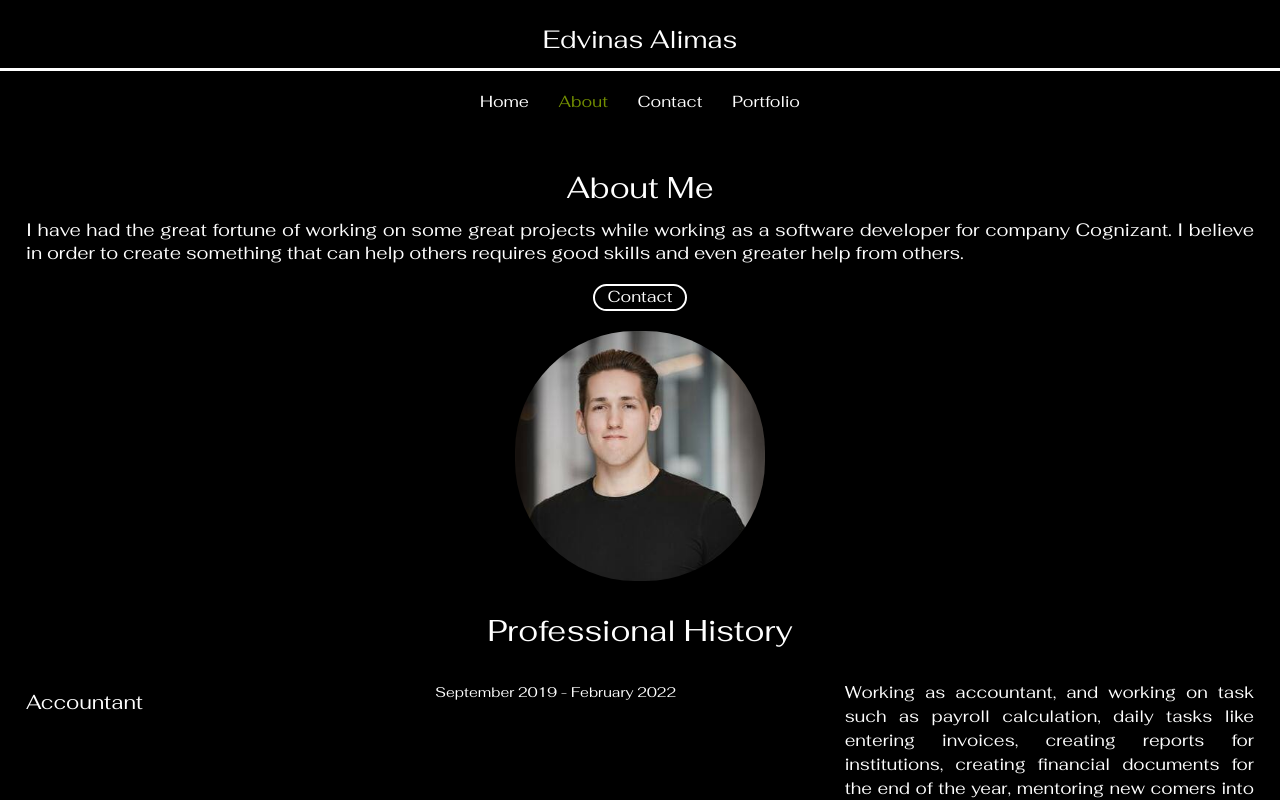
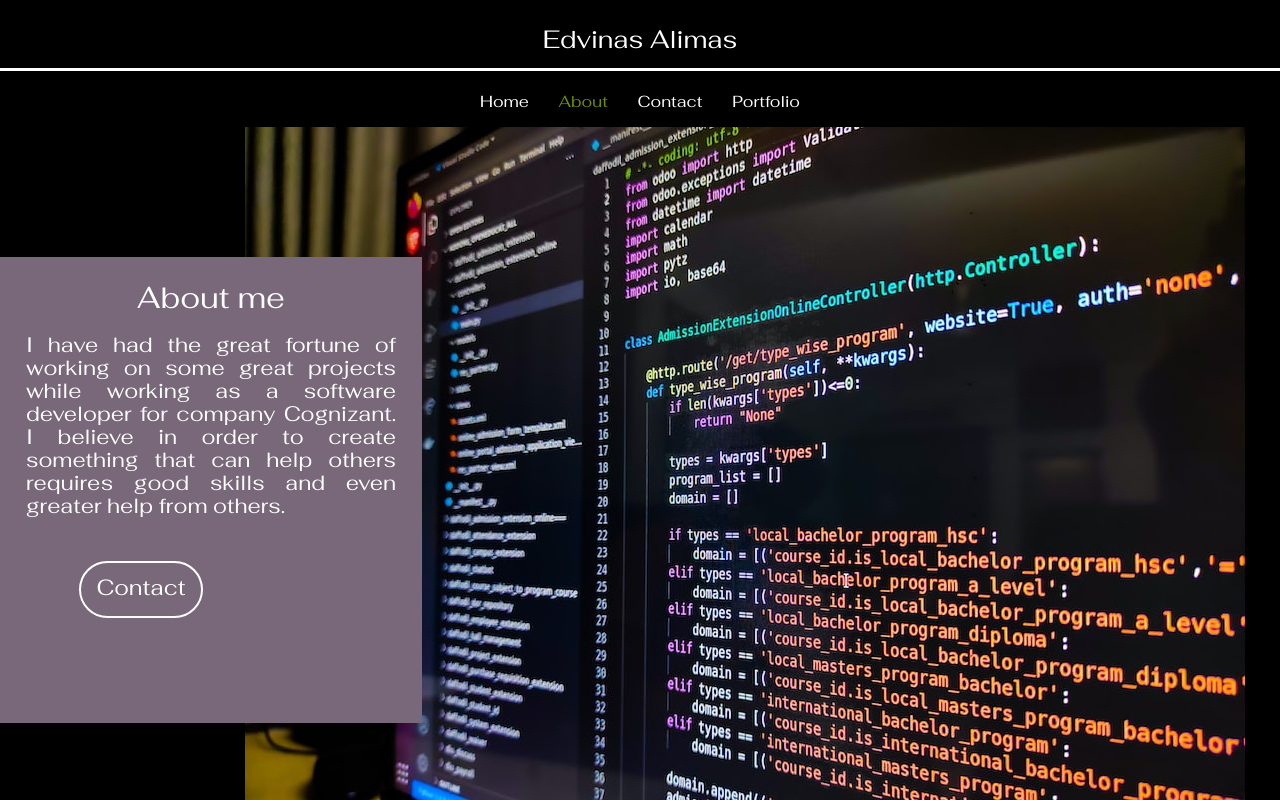
Before and after one commit to EdvinasA/react-edvinas, a React (Create React App) app in the folder app/: page /about in a window 1280 px wide. Shown: the top 800 px of the page. Built offline with nearby package versions, Linux system fonts and the light colour scheme.

Commit message:
Update styles for about me page

```diff
--- a/app/src/components/AboutComponent/AboutComponent.scss
+++ b/app/src/components/AboutComponent/AboutComponent.scss
@@ -88,10 +88,78 @@ button, input[type="submit"], input[type="reset"] {
   width: 90px;
 }
 
+.about-header-image {
+  display: none;
+}
+
+.about-header-contact-desktop {
+  display: none;
+}
+
+.about-header-title-desktop {
+  display: none;
+}
 
 @media (min-width: 1280px) {
   .experience-wrapper {
     display: grid;
     grid-template-columns: repeat(3, 1fr);
   }
+  .about-header-image {
+    display: flex;
+    position: absolute;
+    z-index: -1;
+    padding-left: 245px;
+  }
+  .about-header-wrapper {
+    display: flex;
+    padding: 15px 0;
+    height: 750px;
+  }
+  .about-header {
+    display: none;
+  }
+  .about-contact-wrapper {
+    display: none;
+  }
+  .about-header-wrapper {
+    display: flex;
+    margin: 0 auto;
+  }
+  .about-header-description {
+    position: absolute;
+    background-color: #78687A;
+    width: 370px;
+    height: 443px;
+    margin-top: 130px;
+  }
+  .about-header-wrapper-desktop {
+    position: relative;
+  }
+  .about-header-title-desktop {
+    display: inline-block;
+    font-size: 30px;
+    text-align: center;
+    padding: 26px 0 24px 0;
+    width: 100%;
+  }
+  .about-header-description-desktop {
+    font-size: 21px;
+    line-height: 23px;
+    text-align: justify;
+  }
+  .about-header-contact-desktop {
+    padding: 44px 0 0 53px;
+    display: inline-block;
+  }
+  .about-contact-button {
+    padding-top: 13px;
+    height: 40px;
+    width: 120px;
+    border-radius: 55px;
+    display: inline-block;
+  }
+  .about-header-description {
+    font-size: 22px;
+  }
 }
--- a/app/src/components/AboutComponent/AboutComponent.tsx
+++ b/app/src/components/AboutComponent/AboutComponent.tsx
@@ -6,10 +6,19 @@ const AboutComponent = () => {
       <div className='about'>
         <div>
           <div className='about-header'>About Me</div>
-          <div className='about-header-description'>
-            I have had the great fortune of working on some great projects
-            while working as a software developer for company Cognizant.
-            I believe in order to create something that can help others requires good skills and even greater help from others.
+          <div className='about-header-wrapper'>
+            <div className='about-header-wrapper-desktop'>
+              <div className='about-header-description'>
+                <div className='about-header-title-desktop'>About me</div>
+                <div className='about-header-description-desktop'>
+                  I have had the great fortune of working on some great projects
+                  while working as a software developer for company Cognizant.
+                  I believe in order to create something that can help others requires good skills and even greater help from others.
+                </div>
+                <div className='about-header-contact-desktop'><a className='about-contact-button' href="mailto:edvinasalimas98@gmail.com">Contact</a></div>
+              </div>
+              <div className='about-header-image'><img src={require('./computer-image.jpg')} alt='computer'/></div>
+            </div>
           </div>
         </div>
         <div className='about-contact-wrapper'>
@@ -22,7 +31,8 @@ const AboutComponent = () => {
             <div className='experience-title'>Accountant</div>
             <div className='experience-date'>September 2019 - February 2022</div>
             <div className='experience-description'>Working as accountant, and working on task such as payroll calculation, daily tasks like entering invoices,
-            creating reports for institutions, creating financial documents for the end of the year, mentoring new comers into job on how everything works.</div>
+              creating reports for institutions, creating financial documents for the end of the year, mentoring new comers into job on how everything works.
+            </div>
           </div>
           <div className='experience-wrapper'>
             <div className='experience-title'>Freelance developer</div>
@@ -33,26 +43,29 @@ const AboutComponent = () => {
             <div className='experience-title'>Software Development Academy student</div>
             <div className='experience-date'>June 2021 - October 2021</div>
             <div className='experience-description'>In this academy I managed to strengthen my basic and increase understanding of programming
-            basic and learn more advanced programming concepts</div>
+              basic and learn more advanced programming concepts
+            </div>
           </div>
           <div className='experience-wrapper'>
             <div className='experience-title'>Sourcery Academy of JAVA by Cognizant student</div>
             <div className='experience-date'>October 2021 - December 2021</div>
             <div className='experience-description'>In this academy I had an opportunity to work with real project and show off my skills learned previously
-            which helped get the job easily.</div>
+              which helped get the job easily.
+            </div>
           </div>
           <div className='experience-wrapper'>
             <div className='experience-title'>Cognizant Full-Stack Software Developer</div>
             <div className='experience-date'>February 2022 - Now</div>
             <div className='experience-description'>In this company I'v been working since and managed succesfully apply and learn more technologies and become even better developer.
-            Currently in this company I'v worked with Javascript (React, Typescript, Angular, NxJS), Java, SQL, Amazon AWS, Microsoft Azure.</div>
+              Currently in this company I'v worked with Javascript (React, Typescript, Angular, NxJS), Java, SQL, Amazon AWS, Microsoft Azure.
+            </div>
           </div>
           <div className='experience-wrapper'>
             <div className='experience-title'>Cognizant Mentor</div>
             <div className='experience-date'>December 2022 - Now</div>
             <div className='experience-description'>Helping creating tests for sourcery academy by cognizant having a team of students that want to join the company.
               Guiding the team in working on a real life project advising on how to manage the work. Helping setup project from start to finish.
-              </div>
+            </div>
           </div>
         </div>
       </div>
```
